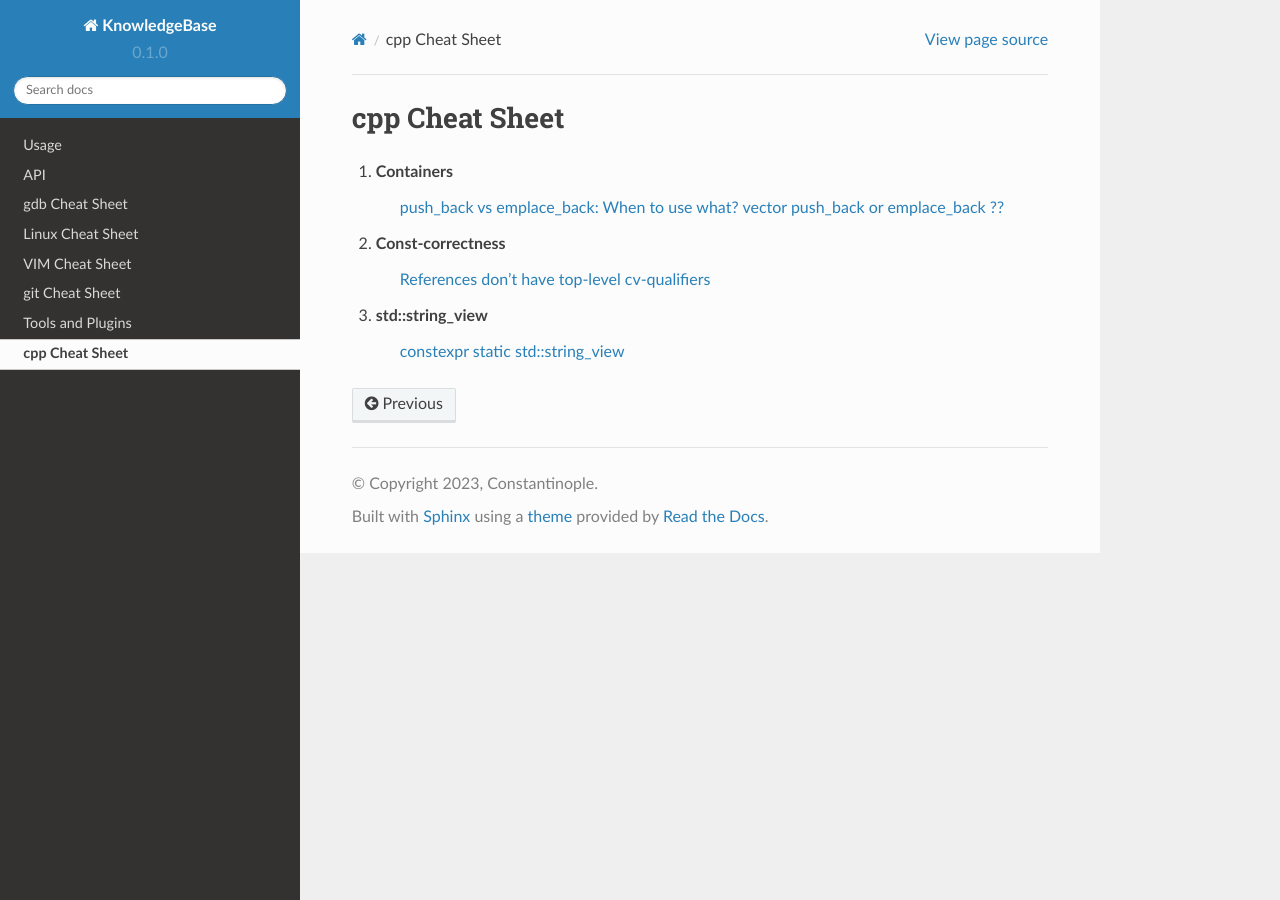
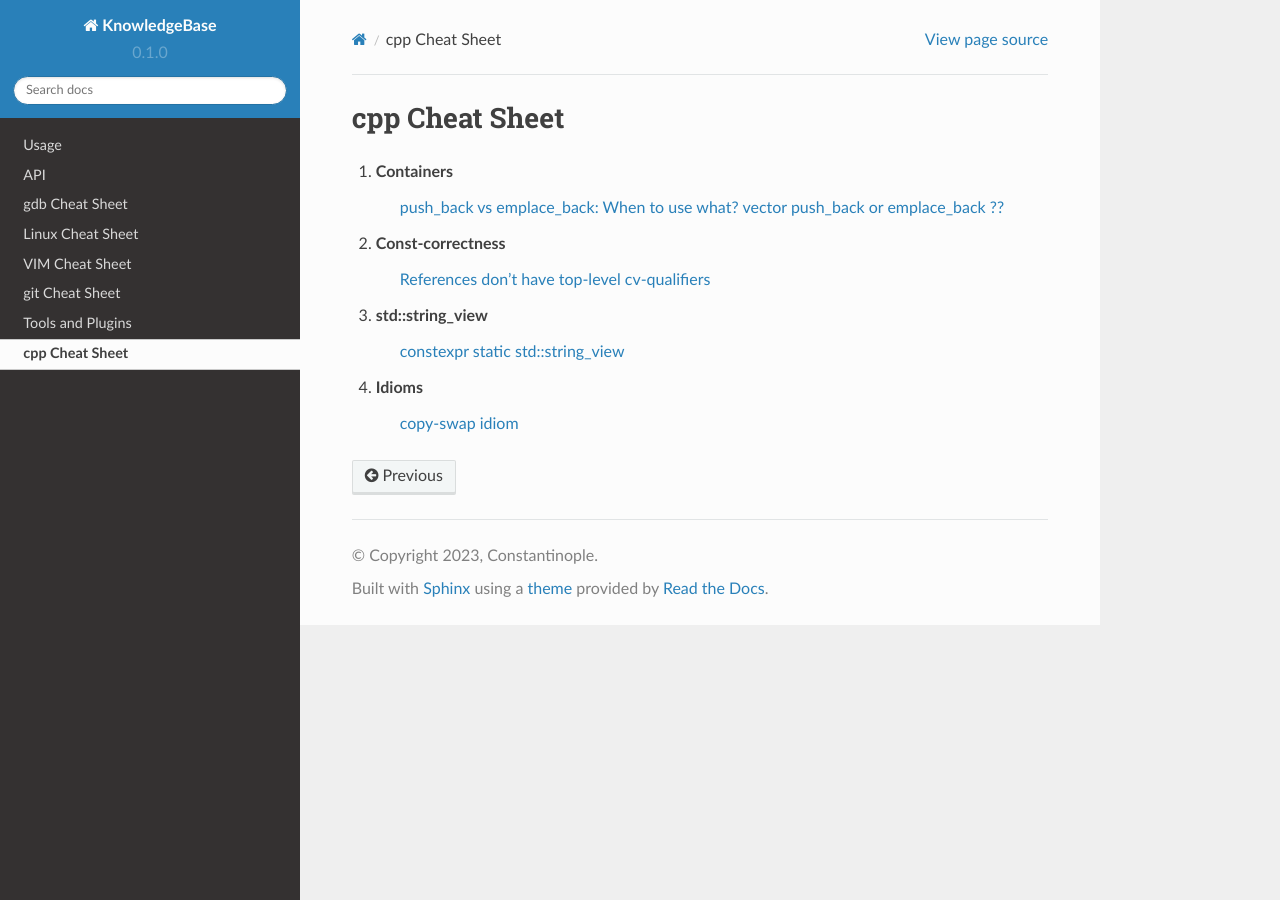
Before and after one commit to celikelozdinc/KnowledgeBase, a Sphinx documentation site: the page built from docs/source/cpp.rst, in a window 1280 px wide. Built offline with Sphinx 7.4.7 and the Read the Docs theme 2.0.0, drawn with Linux system fonts in a browser that asks for light colours.

Commit message:
adding cpp idioms

```diff
--- a/docs/source/cpp.rst
+++ b/docs/source/cpp.rst
@@ -12,3 +12,7 @@ cpp Cheat Sheet
 
 #. std::string_view
     `constexpr static std::string_view <https://lemire.me/blog/2023/04/12/consider-using-constexpr-static-function-variables-for-performance/>`_
+
+
+#. Idioms
+    `copy-swap idiom <http://plepa.com/2016/08/10/kopyala-takas-et-idiyomu-copy-swap-idiom//>`_
```
